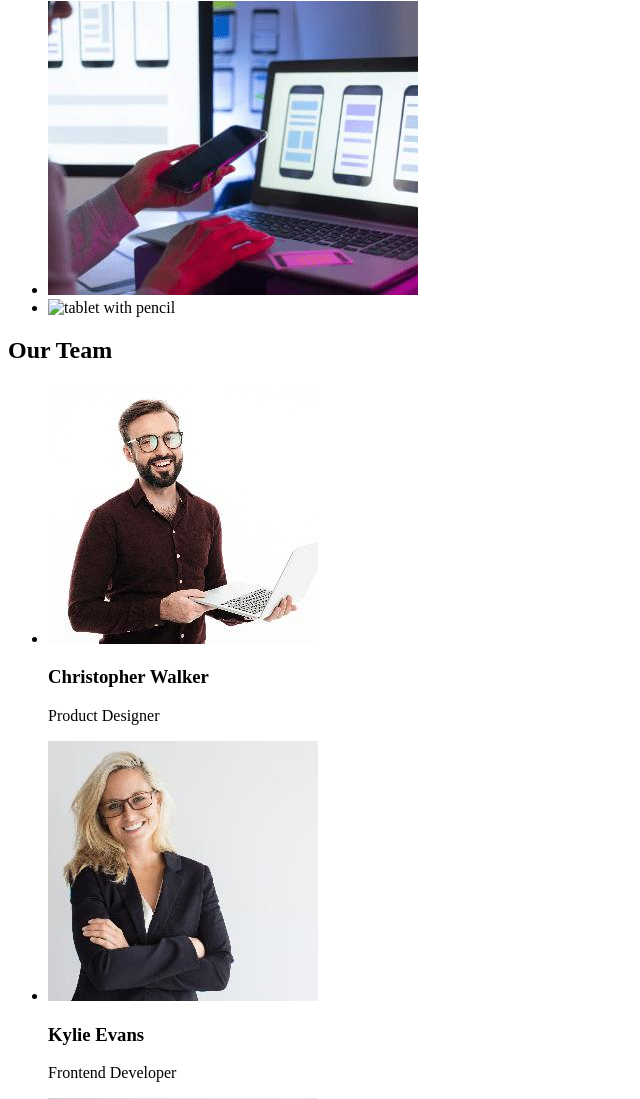
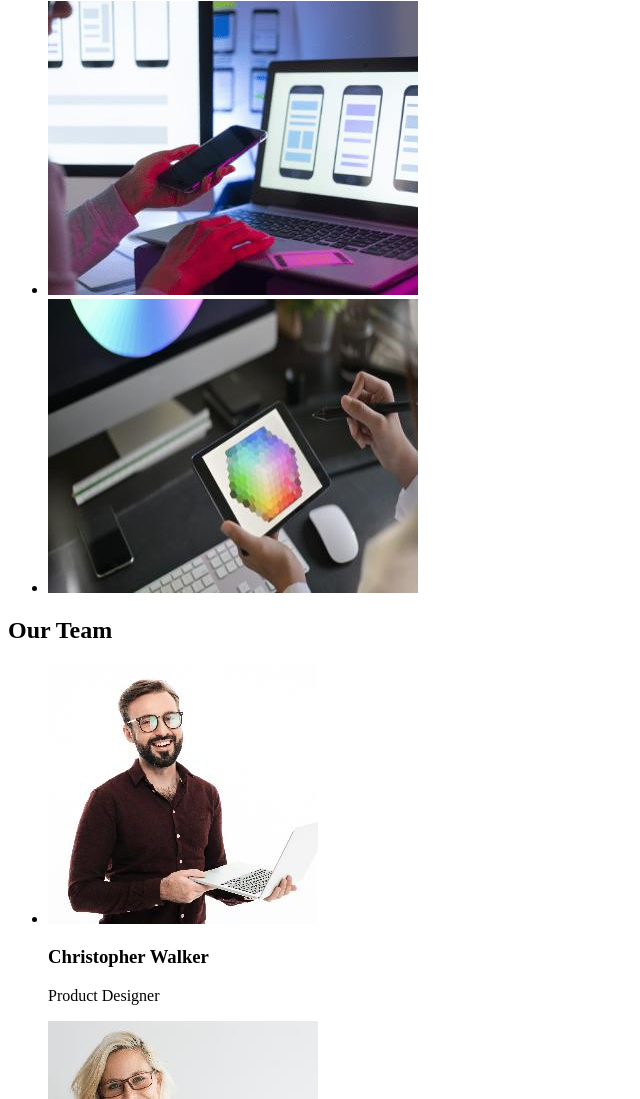
Before and after one commit to stanostrowski/goit-markup-hw-01, a plain HTML site: page index.html in a window 1280 px wide. Shown: the part 914-2013 px from the top of the page, without its empty margins (0-640 px from the left). Drawn offline with Linux system fonts and the light colour scheme.

Commit message:
add .jpg to 4 picture

```diff
--- a/index.html
+++ b/index.html
@@ -80,7 +80,7 @@
         </li>
          <li>
          <img
-          src="images/pen_and_tablet"
+          src="images/pen_and_tablet.jpg"
           alt="tablet with pencil"
           width="370"
           height="294"
@@ -133,7 +133,7 @@
       <a href="#"><span>Web</span>Studio</a>
         <ul>
       <li><p> 695 Park Ave, New York, NY 10065, United States</p></li>
-       <li><a href="mailto:info@example.com">info@example.com</a></li>
+      <li><a href="mailto:info@example.com">info@example.com</a></li>
       <li><a href="tel:+12127724150">+1-212-772-4150</a></li>
         </ul>
       </footer>
```
